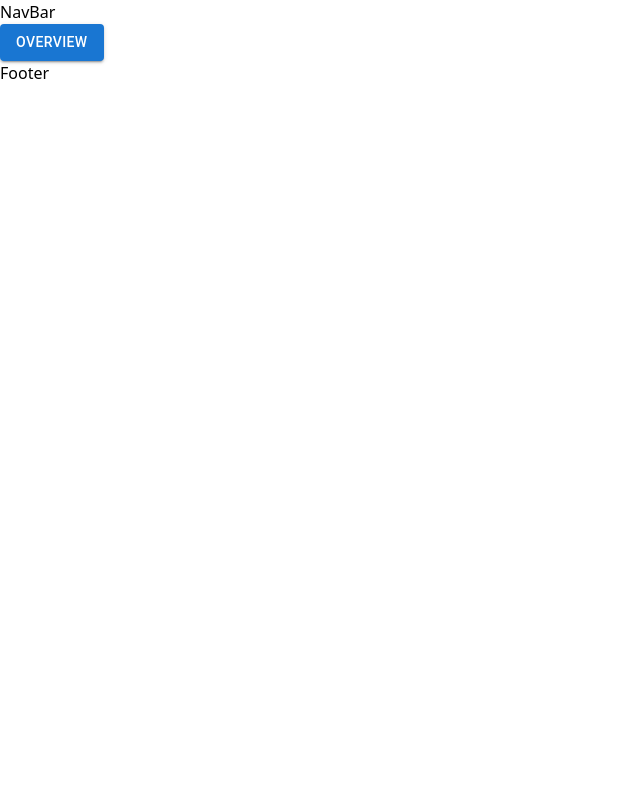
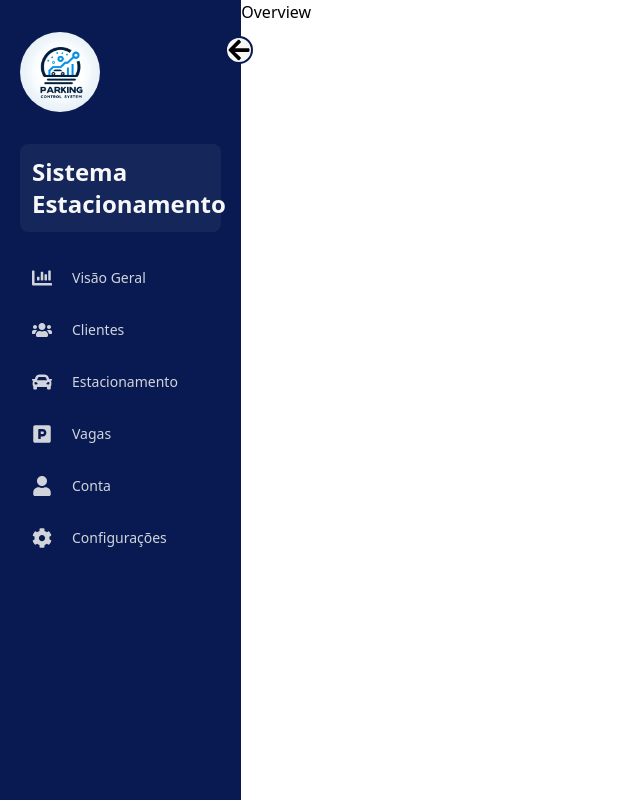
Before and after one commit to rafaelmachadobr/ParkingControl, a React (Vite) app in the folder frontend/: page / in a window 1280 px wide. Shown: the whole page, without its empty margins (0-640 px from the left). Built offline with nearby package versions, Linux system fonts and the light colour scheme.

Commit message:
feat: add login and register routes, remove NavBar and Footer, and update Overview page layout

```diff
--- a/frontend/src/App.tsx
+++ b/frontend/src/App.tsx
@@ -3,9 +3,7 @@ import { Outlet } from "react-router-dom";
 function App() {
   return (
     <>
-      <p>NavBar</p>
       <Outlet />
-      <p>Footer</p>
     </>
   );
 }
--- a/frontend/src/main.tsx
+++ b/frontend/src/main.tsx
@@ -6,6 +6,8 @@ import "./index.css";
 import ErrorPage from "./routes/ErrorPage.tsx";
 import Overview from "./routes/Overview.tsx";
 import Parking from "./routes/Parking.tsx";
+import Login from "./routes/Login.tsx";
+import Register from "./routes/Register.tsx";
 
 const router = createBrowserRouter([
   {
@@ -15,6 +17,8 @@ const router = createBrowserRouter([
     children: [
       { path: "/", element: <Overview /> },
       { path: "/parking", element: <Parking /> },
+      { path: "/auth/login", element: <Login /> },
+      { path: "/auth/register", element: <Register /> },
     ],
   },
 ]);
--- a/frontend/src/routes/Overview.tsx
+++ b/frontend/src/routes/Overview.tsx
@@ -1,7 +1,14 @@
-import { Button } from "@mui/material";
+import Header from "../components/Sidebar";
 
 const Overview = () => {
-  return <Button variant="contained">Overview</Button>;
+  return (
+    <div className="flex">
+      <Header />
+      <div className="w-full">
+        <h1>Overview</h1>
+      </div>
+    </div>
+  );
 };
 
 export default Overview;
```
